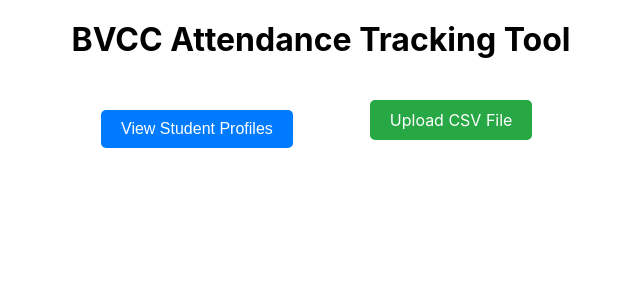
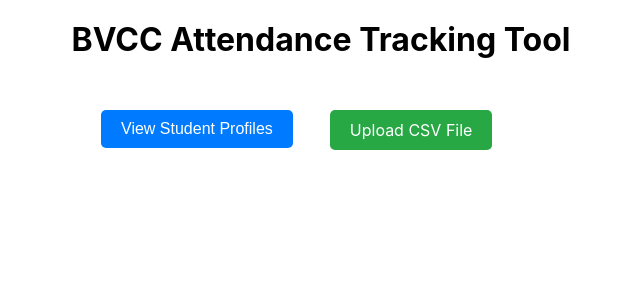
Before and after one commit to bvcc-swe/attendance-tracking-tool, a React (Create React App) app in the folder attendance-tracking-tool-app/: page / in a window 1280 px wide. Shown: the top 300 px of the page, without its empty margins (319-959 px from the left). Built offline with nearby package versions, Linux system fonts and the light colour scheme; no server answers.

Commit message:
fix: adjusted the position of the upload csv file button

```diff
--- a/attendance-tracking-tool-app/src/assets/styles/upload.css
+++ b/attendance-tracking-tool-app/src/assets/styles/upload.css
@@ -15,7 +15,10 @@
     padding: 10px 20px;
     background-color: #28a745;
     color: white;
-    margin-left: 100px;
+    margin-left: 60px;
+    margin-top: 10px;
+    margin-bottom: 20px;
+    border: none;
     position: absolute;
     top: 100px;        /* Position the button at the top of the page */
     left: 46%;
```
